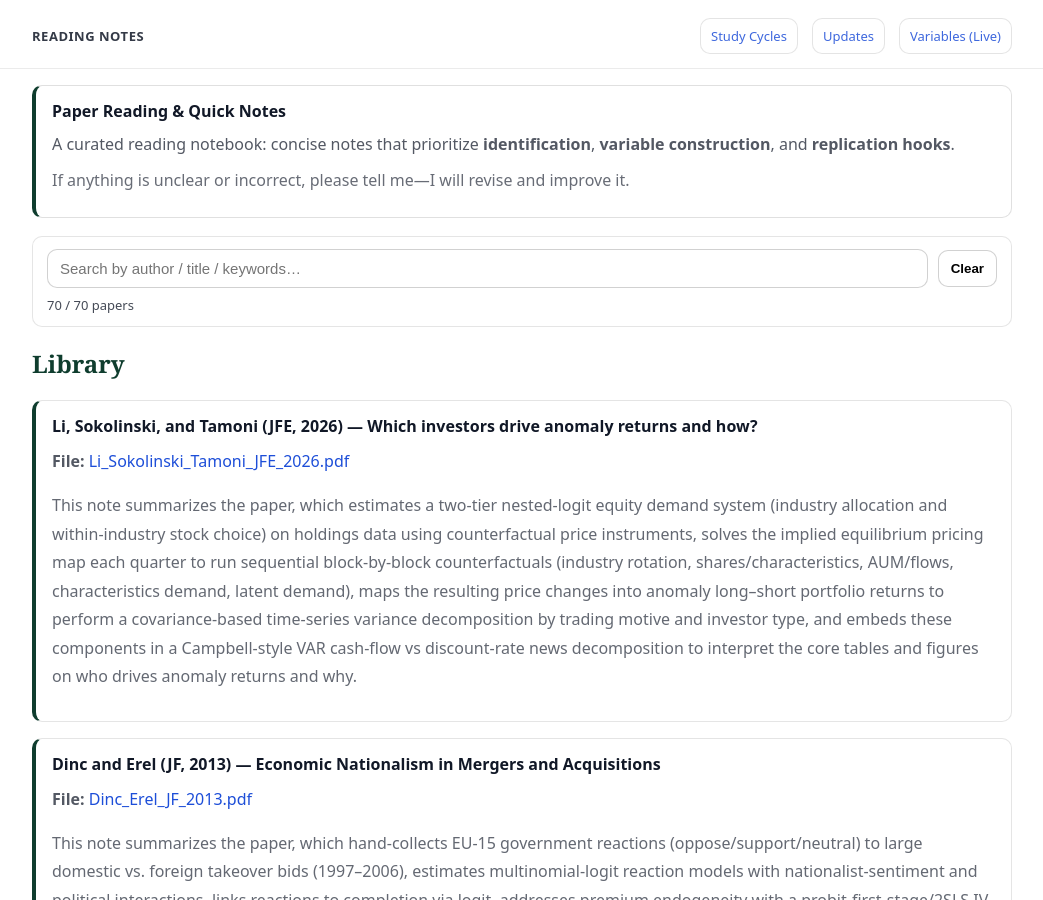
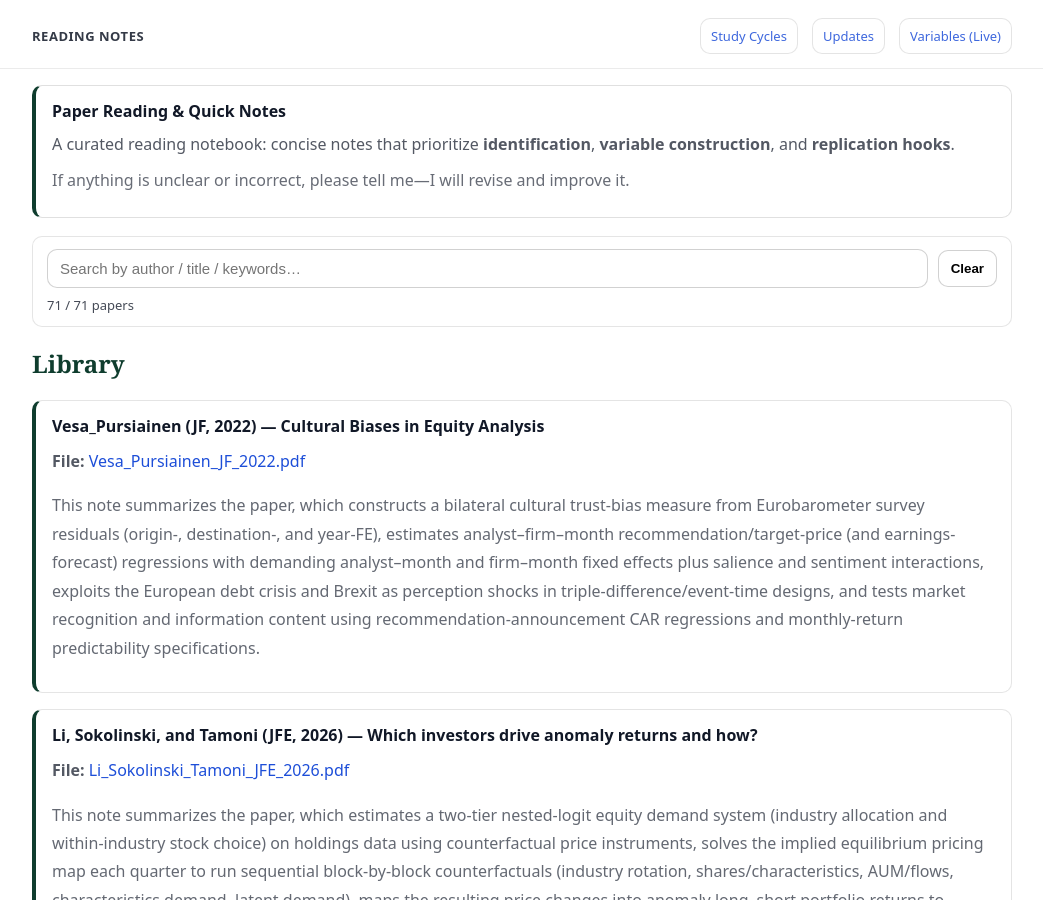
Before and after one commit to yaxinzn/study-archive, a Jekyll site: the page built from reading/index.md, in a window 1280 px wide and 900 px high. Shown: the whole window, without its empty margins (118-1161 px from the left). Built offline with Jekyll 4.4.1, drawn with Linux system fonts in a browser that asks for light colours.

Commit message:
Reading: add/update Vesa_Pursiainen_JF_2022.pdf

```diff
--- a/_data/reading.yml
+++ b/_data/reading.yml
@@ -1,3 +1,8 @@
+- title: "Vesa_Pursiainen (JF, 2022) — Cultural Biases in Equity Analysis"
+  file: "Vesa_Pursiainen_JF_2022.pdf"
+  desc: "
+This note summarizes the paper, which constructs a bilateral cultural trust-bias measure from Eurobarometer survey residuals (origin-, destination-, and year-FE), estimates analyst–firm–month recommendation/target-price (and earnings-forecast) regressions with demanding analyst–month and firm–month fixed effects plus salience and sentiment interactions, exploits the European debt crisis and Brexit as perception shocks in triple-difference/event-time designs, and tests market recognition and information content using recommendation-announcement CAR regressions and monthly-return predictability specifications."
+
 - title: "Li, Sokolinski, and Tamoni (JFE, 2026) — Which investors drive anomaly returns and how?"
   file: "Li_Sokolinski_Tamoni_JFE_2026.pdf"
   desc: "
```
Also changed, not shown: 1 other file.
